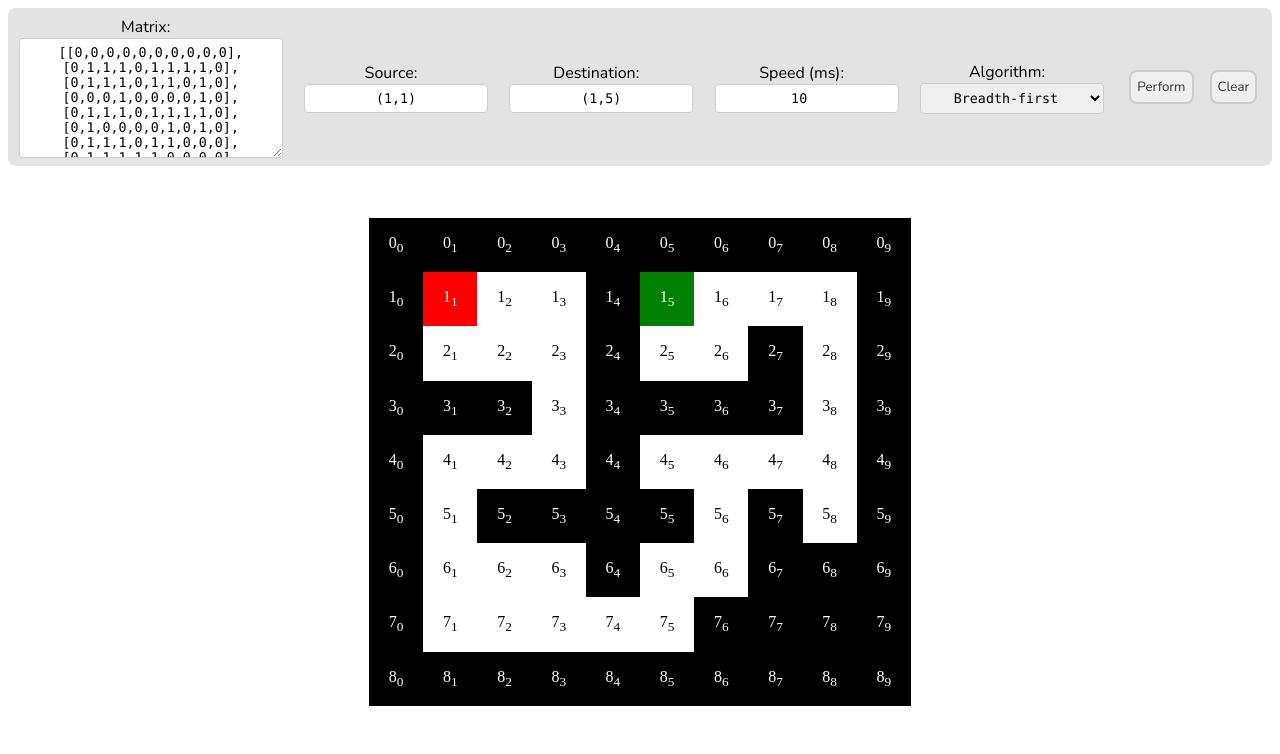
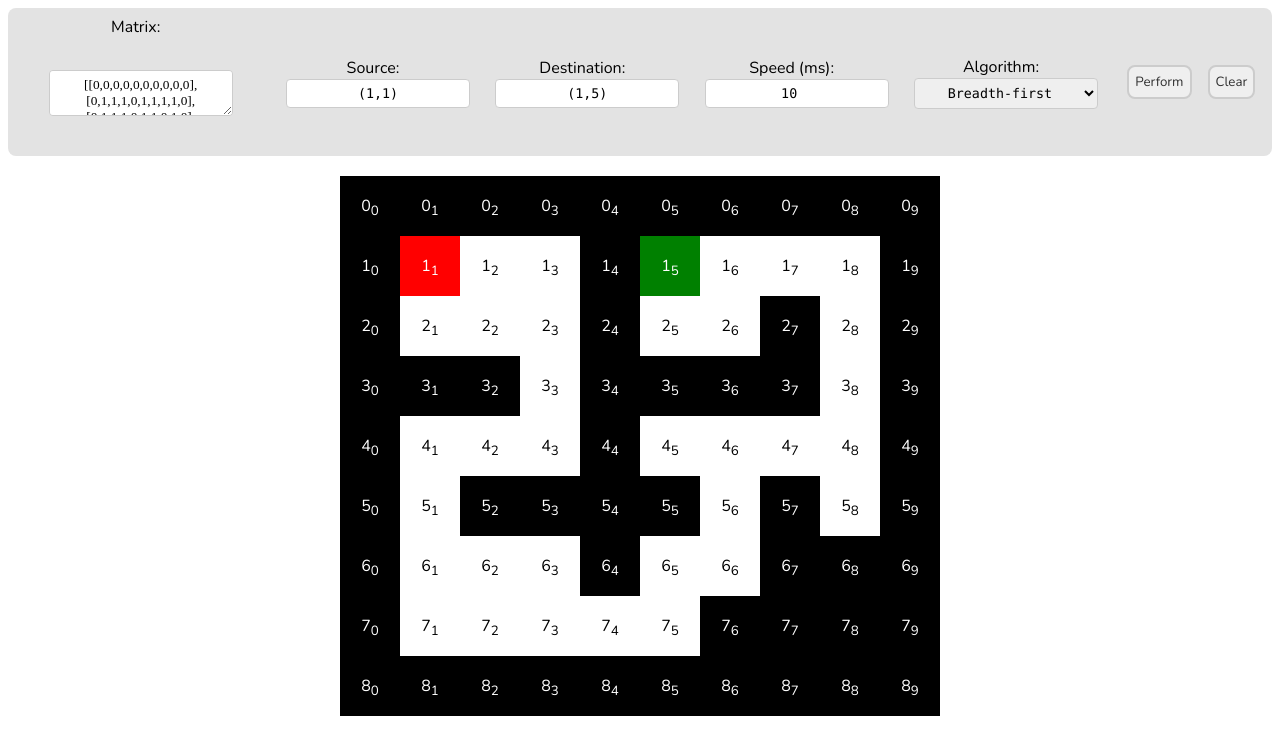
Before and after one commit to FilterAsync/path-finding-visualizer, a React (Create React App) app: page / in a window 1280 px wide. Shown: the top 754 px of the page. Built offline with nearby package versions, Linux system fonts and the light colour scheme; the HTML template or start-up script is replaced by a standard one.

Commit message:
Styles fix

```diff
--- a/src/index.css
+++ b/src/index.css
@@ -10,22 +10,16 @@ body {
 	flex-wrap: nowrap;
 }
 
-.matrix {
+#matrix {
 	font-family: 'Times New Roman', Times, serif;
 	overflow: auto;
 	max-width: 100vw;
-	max-height: 80vh;
+	max-height: 100vh;
 	margin: 32px;
 }
 
-@media (min-width: 1001px) {
-	.matrix {
-		max-width: 50vw;
-	}
-}
-
 .flex-container > * {
-	margin-right: 2rem;
+	margin-right: 32px;
 }
 
 .flex-container > *:last-child {
@@ -42,14 +36,12 @@ body {
 
 .matrix-col {
 	padding: 16px;
-	width: 54.2px;
+	width: 28px;
+	line-height: 28px;
+	height: 28px;
+	box-sizing: content-box;
 	text-align: center;
 	flex-shrink: 0;
-}
-
-.matrix-col > .col-content {
-	text-align: center;
-	margin: auto;
 }
 
 .obstacle {
@@ -102,7 +94,7 @@ p {
 	margin-bottom: 8px;
 }
 
-textarea#matrix {
+textarea#matrix-input {
 	width: 300px;
 	height: 120px;
 	max-height: calc(160px + 5vh);
@@ -157,7 +149,7 @@ input[type='reset']:hover {
 }
 
 .button-list-row > button {
-	margin-right: 1rem;
+	margin-right: 16px;
 }
 
 .button-list-row > button:last-child {
```
